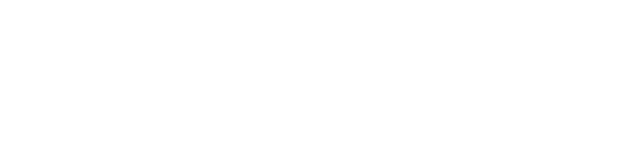
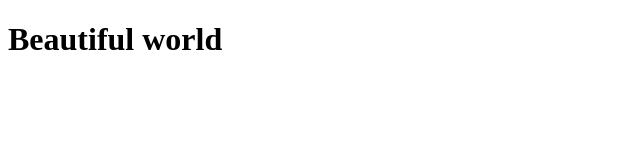
Before and after one commit to AndresAco92/htmlcss-hello, a plain HTML site: page index.html in a window 1280 px wide. Shown: the whole page, without its empty margins (0-640 px from the left). Drawn offline with Linux system fonts and the light colour scheme.

Commit message:
First Title

```diff
--- a/index.html
+++ b/index.html
@@ -7,6 +7,6 @@
     <title>Hello World</title>
 </head>
 <body>
-
+    <h1>Beautiful world</h1>
 </body>
 </html>
```
